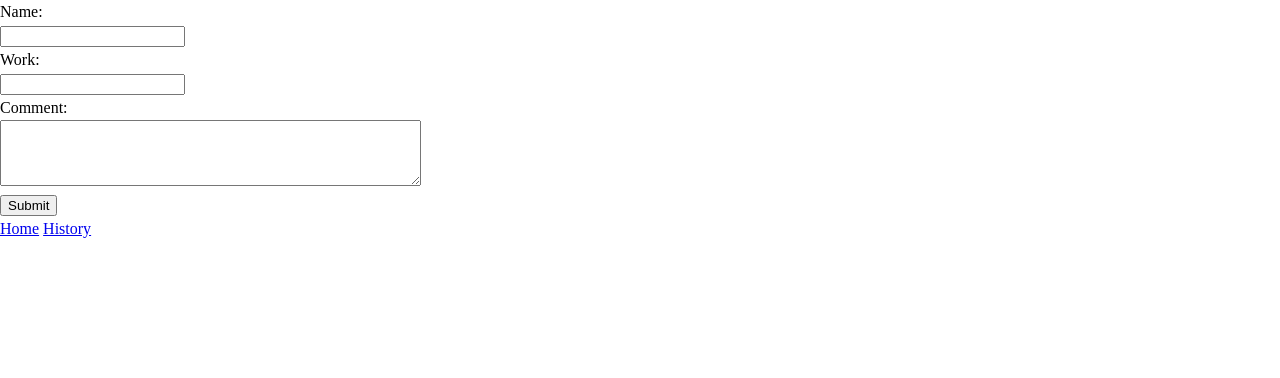
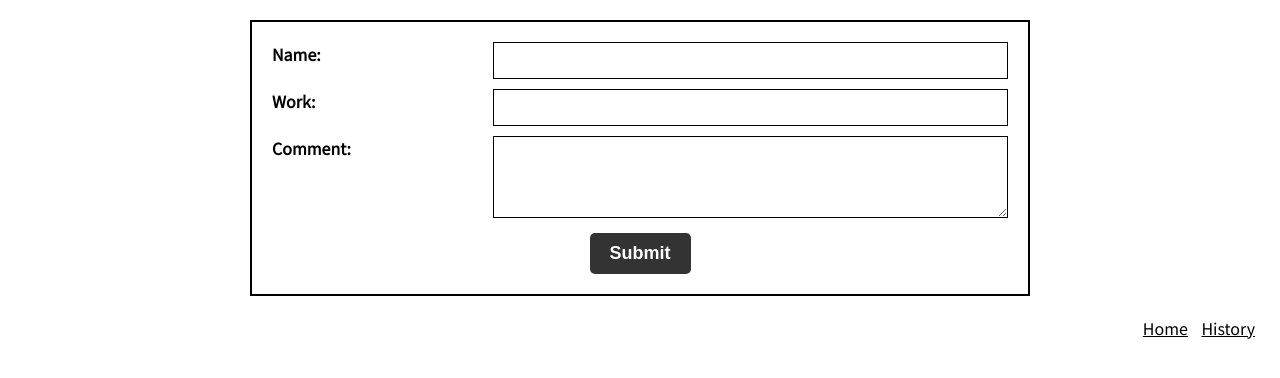
Before and after one commit to marufoy103/daily-report, a website built with Vite: page index.html in a window 1280 px wide. Built offline with nearby package versions, Linux system fonts and the light colour scheme.

Commit message:
入力ページ作成

```diff
--- a/index.html
+++ b/index.html
@@ -7,10 +7,10 @@
     <title>Vite App</title>
     <link href="https://fonts.googleapis.com/css?family=Noto+Sans+JP" rel="stylesheet">
     <link rel="stylesheet" href="./sanitize.css">
-    <link rel="stylesheet" href="style.css" />
+    <link rel="stylesheet" href="./src/style.css" />
   </head>
   <body>
-    <form class="form" action="" id="js-form"></form>
+    <form class="form" action="" id="js-form">
     <div class="form-list">
         <label class="form-title" for="name">Name:</label>
         <div class="form-field">
--- a/src/style.css
+++ b/src/style.css
@@ -1,3 +1,70 @@
 body {
   font-family: "Noto Sans JP", Helvetica, Arial, sans-serif;
+  padding: 20px;
 }
+
+/*
+form
+*/
+.form{
+  border: 2px solid #000;
+  padding: 20px;
+  max-width: 780px;
+  width: 100%;
+  margin: 0 auto;
+}
+.form-list{
+  display: flex;
+  margin-bottom: 10px;
+}
+.form-title{
+  font-weight: bold;
+  cursor: pointer;
+  width: 30%;
+}
+.form-field{
+  width: 70%;
+}
+.form-button{
+  text-align: center;
+}
+
+
+/*
+input, textarea
+*/
+.input-field{
+  width: 100%;
+  padding: 10px;
+  border: 1px solid #000;
+}
+
+/*
+button
+*/
+.button{
+  border: 0;
+  font-size: 18px;
+  font-weight: bold;
+  background-color: #333;
+  color: #fff;
+  padding: 10px 20px;
+  border-radius: 5px;
+  cursor: pointer;
+  transition: opacity 0.25s;
+}
+.button:hover{
+  opacity: 0.8;
+}
+
+/*
+history-link
+*/
+.history-link{
+  text-align: right;
+  margin-top: 20px;
+}
+.history-link > a{
+  color: #000;
+  margin: 0 5px;
+}
```
